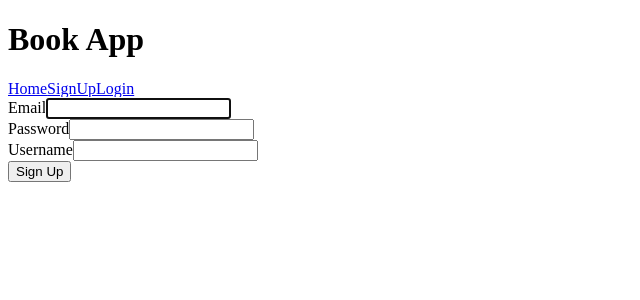
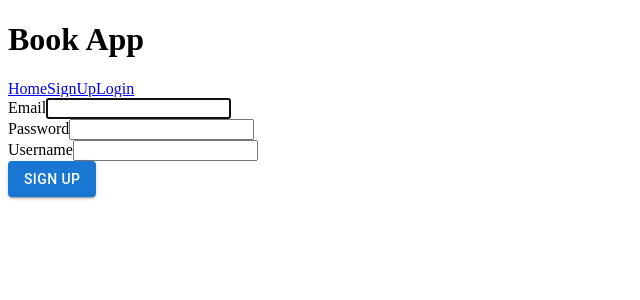
Before and after one commit to VishalManglani7/book-app, a React (Vite) app in the folder client/: page /signup in a window 1280 px wide. Shown: the top 300 px of the page, without its empty margins (0-640 px from the left). Built offline with nearby package versions, Linux system fonts and the light colour scheme.

Commit message:
styled buttons

```diff
--- a/client/package.json
+++ b/client/package.json
@@ -11,8 +11,11 @@
   },
   "dependencies": {
     "@apollo/client": "^3.7.14",
+    "@emotion/react": "^11.11.3",
+    "@emotion/styled": "^11.11.0",
+    "@mui/material": "^5.15.5",
+    "bootstrap": "^5.2.3",
     "graphql": "^16.6.0",
-    "bootstrap": "^5.2.3",
     "jwt-decode": "^3.1.2",
     "react": "^18.2.0",
     "react-bootstrap": "^2.7.4",
--- a/client/src/components/Header.jsx
+++ b/client/src/components/Header.jsx
@@ -4,8 +4,8 @@ function Header() {
     return (
     <header>
     <h1>Book App</h1>
-    <nav className="menu">
-        <Link to="/" className="headerText">Home</Link>
+    <nav className="dropdown">
+    <Link to="/" className="headerText">Home</Link>
         <Link to="/signup" className="headerText">SignUp</Link>
         <Link to="/login" className="headerText">Login</Link>
     </nav>
--- a/client/src/pages/Login.jsx
+++ b/client/src/pages/Login.jsx
@@ -1,9 +1,9 @@
 import { useState } from "react";
 import Form from "react-bootstrap/Form";
-import Button from "react-bootstrap/Button";
 import { useMutation } from '@apollo/client';
 import { LOGIN } from '../utils/mutations';
 import Auth from '../utils/auth';
+import Button from '@mui/material/Button';
 const Login = (props) => {
   const [formState, setFormState] = useState({ email: '', password: ''});
   const [logon, { error, data}] = useMutation(LOGIN);
@@ -55,7 +55,7 @@ const Login = (props) => {
           onChange={handleChange}
         />
       </Form.Group>
-      <Button block size="lg" type="submit" style={{cursor:'pointer'}}>
+      <Button variant ="contained" type="submit">
         Login
       </Button>
     </Form>
--- a/client/src/pages/Signup.jsx
+++ b/client/src/pages/Signup.jsx
@@ -2,7 +2,7 @@ import { useState } from 'react';
 import { useMutation } from '@apollo/client';
 import { ADD_USER } from '../utils/mutations';
 import Form from "react-bootstrap/Form";
-import Button from "react-bootstrap/Button";
+import Button from '@mui/material/Button';
 import Auth from '../utils/auth';
 
 const Signup = () => {
@@ -70,7 +70,7 @@ const Signup = () => {
                   onChange={handleChange}
                 />
                     </Form.Group>
-                    <Button block size="lg" type="submit" style={{cursor:'pointer'}}>
+                    <Button variant="contained" type="submit" >
                       Sign Up
                     </Button>
                   </Form>
```
Also changed, not shown: 1 other file (tests, documents, lock files or other folders).
